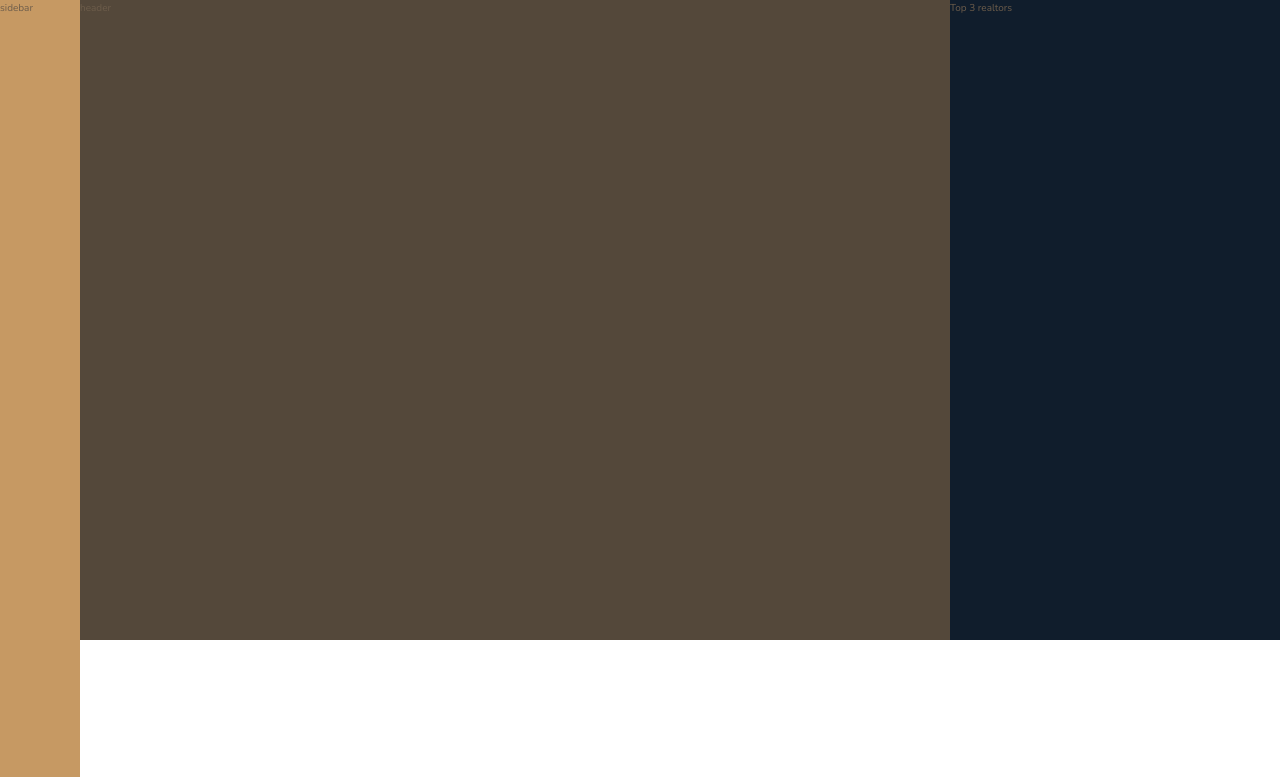
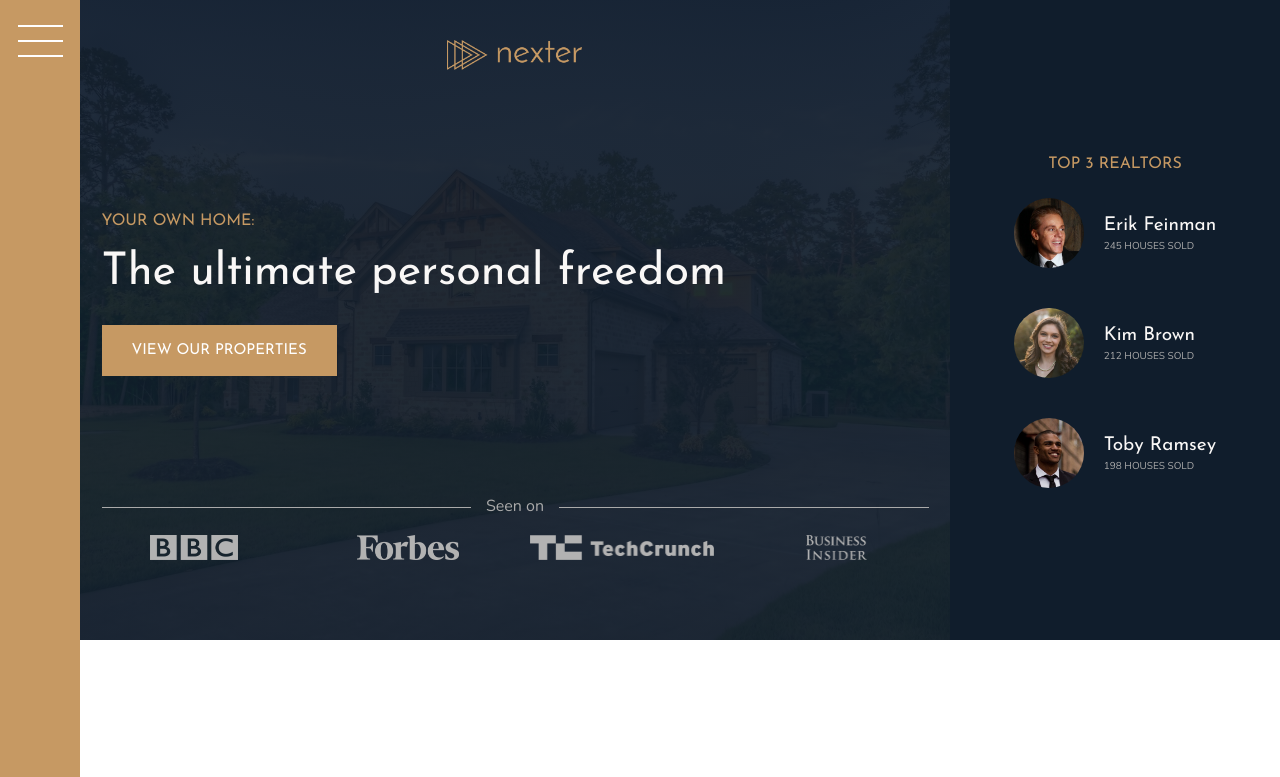
Before and after one commit to lizth93/nester-project, a website: page index.html in a window 1280 px wide. Shown: the top 777 px of the page. Drawn offline with nearby package versions, Linux system fonts and the light colour scheme.

Commit message:
Added the header and realtors Section

```diff
--- a/index.html
+++ b/index.html
@@ -15,10 +15,45 @@
     <title>nexter &mdash; your home, your freedom</title>
   </head>
   <body class="container">
-    <div class="sidebar">sidebar</div>
-    <header class="header">header</header>
+    <div class="sidebar">
+      <button class="nav-btn"></button>
+    </div>
+    <header class="header">
+      <img src="img/logo.png" alt="Nexter logo" class="header__logo" />
+      <h3 class="heading-3">Your own home:</h3>
+      <h1 class="heading-1">The ultimate personal freedom</h1>
+      <button class="btn header__btn">View our properties</button>
+      <div class="header__seenon-text">Seen on</div>
+      <div class="header__seenon-logos">
+        <img src="img/logo-bbc.png" alt="Seen on logo 1" />
+        <img src="img/logo-forbes.png" alt="Seen on logo 2" />
+        <img src="img/logo-techcrunch.png" alt="Seen on logo 3" />
+        <img src="img/logo-bi.png" alt="Seen on logo 4" />
+      </div>
+    </header>
 
-    <div class="realtors">Top 3 realtors</div>
+    <div class="realtors">
+      <h3 class="heading-3">Top 3 Realtors</h3>
+      <div class="realtors__list">
+        <img src="img/realtor-1.jpeg" alt="Realtor 1" class="realtors__img" />
+        <div class="realtors__details">
+          <h4 class="heading-4 heading-4--light">Erik Feinman</h4>
+          <p class="realtors__sold">245 houses sold</p>
+        </div>
+
+        <img src="img/realtor-2.jpeg" alt="Realtor 2" class="realtors__img" />
+        <div class="realtors__details">
+          <h4 class="heading-4 heading-4--light">Kim Brown</h4>
+          <p class="realtors__sold">212 houses sold</p>
+        </div>
+
+        <img src="img/realtor-3.jpeg" alt="Realtor 3" class="realtors__img" />
+        <div class="realtors__details">
+          <h4 class="heading-4 heading-4--light">Toby Ramsey</h4>
+          <p class="realtors__sold">198 houses sold</p>
+        </div>
+      </div>
+    </div>
 
     <section class="features">
       <div class="feature">
--- a/sass/_header.scss
+++ b/sass/_header.scss
@@ -1,4 +1,57 @@
 .header {
   background-color: $color-grey-dark-1;
   grid-column: full-start / col-end 6;
+  background-image: linear-gradient(
+      rgba($color-secondary, 0.93),
+      rgba($color-secondary, 0.93)
+    ),
+    url(../img/hero.jpeg);
+  background-size: cover;
+  background-position: center;
+
+  display: grid;
+  grid-template-rows: 1fr min-content 6rem 1fr;
+  row-gap: 1.5rem;
+  grid-template-columns: max-content;
+  padding: 8rem;
+  padding-top: 4rem;
+  justify-content: center;
+
+  &__logo {
+    height: 3rem;
+    justify-self: center;
+  }
+
+  &__btn {
+    align-self: start;
+    justify-self: start;
+  }
+  &__seenon-text {
+    display: grid;
+    grid-template-columns: 1fr max-content 1fr;
+    font-size: 1.6rem;
+    color: $color-grey-light-2;
+    column-gap: 1.5rem;
+    align-items: center;
+
+    &::before,
+    &::after {
+      content: "";
+      height: 1px;
+      display: block;
+      background-color: currentColor;
+    }
+  }
+
+  &__seenon-logos {
+    display: grid;
+    grid-template-columns: repeat(4, 1fr);
+    column-gap: 3rem;
+    justify-items: center;
+
+    img {
+      height: 2.5rem;
+      filter: brightness(70%);
+    }
+  }
 }
--- a/sass/_realtors.scss
+++ b/sass/_realtors.scss
@@ -1,4 +1,31 @@
 .realtors {
   background-color: $color-secondary;
   grid-column: col-start 7 / full-end;
+  padding: 3rem;
+
+  display: grid;
+  align-content: center;
+  justify-content: center;
+  row-gap: 2rem;
+  justify-items: center;
+
+  &__list {
+    display: grid;
+    grid-template-columns: min-content max-content;
+    row-gap: 5vh;
+    column-gap: 2rem;
+
+    align-items: center;
+  }
+  &__img {
+    width: 7rem;
+    border-radius: 50%;
+    display: block;
+  }
+
+  &__sold {
+    text-transform: uppercase;
+    color: $color-grey-light-2;
+    margin-top: -3px;
+  }
 }
--- a/sass/_sidebar.scss
+++ b/sass/_sidebar.scss
@@ -2,4 +2,32 @@
   background-color: $color-primary;
   grid-column: sidebar-start / sidebar-end;
   grid-row: 1/-1;
+
+  display: flex;
+  justify-content: center;
 }
+.nav-btn {
+  border: none;
+  border-radius: 0;
+
+  background-color: #fff;
+  height: 2px;
+  width: 4.5rem;
+  margin-top: 4rem;
+
+  &::before,
+  &::after {
+    background-color: #fff;
+    height: 2px;
+    width: 4.5rem;
+    content: "";
+    display: block;
+  }
+
+  &::before {
+    transform: translateY(-1.5rem);
+  }
+  &::after {
+    transform: translateY(1.3rem);
+  }
+}
--- a/sass/_typography.scss
+++ b/sass/_typography.scss
@@ -5,6 +5,10 @@
 
 .heading-1 {
   @extend %heading;
+
+  font-size: 4.5rem;
+  color: $color-grey-light-1;
+  line-height: 1;
 }
 .heading-2 {
   @extend %heading;
```
Also changed, not shown: css/style.css.
